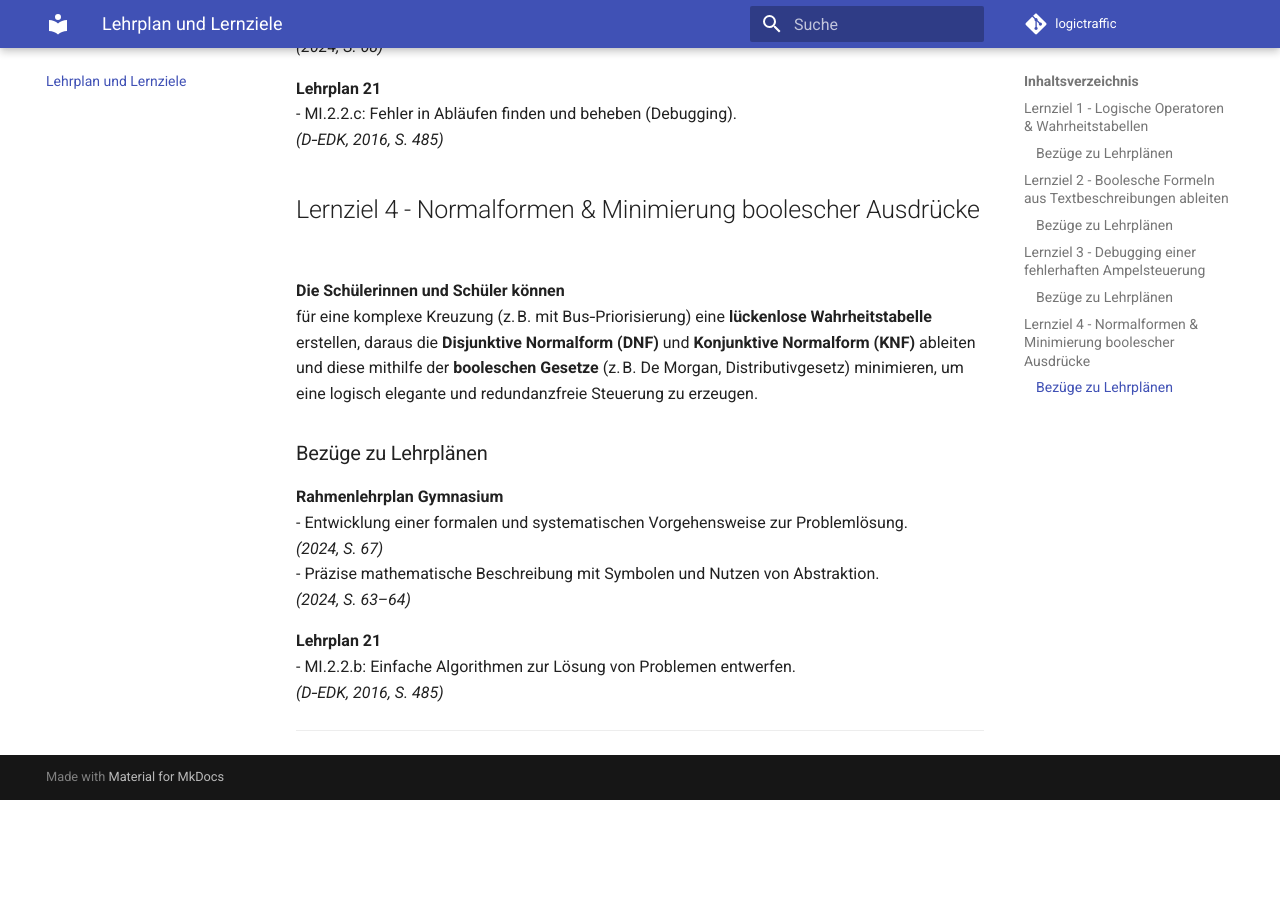
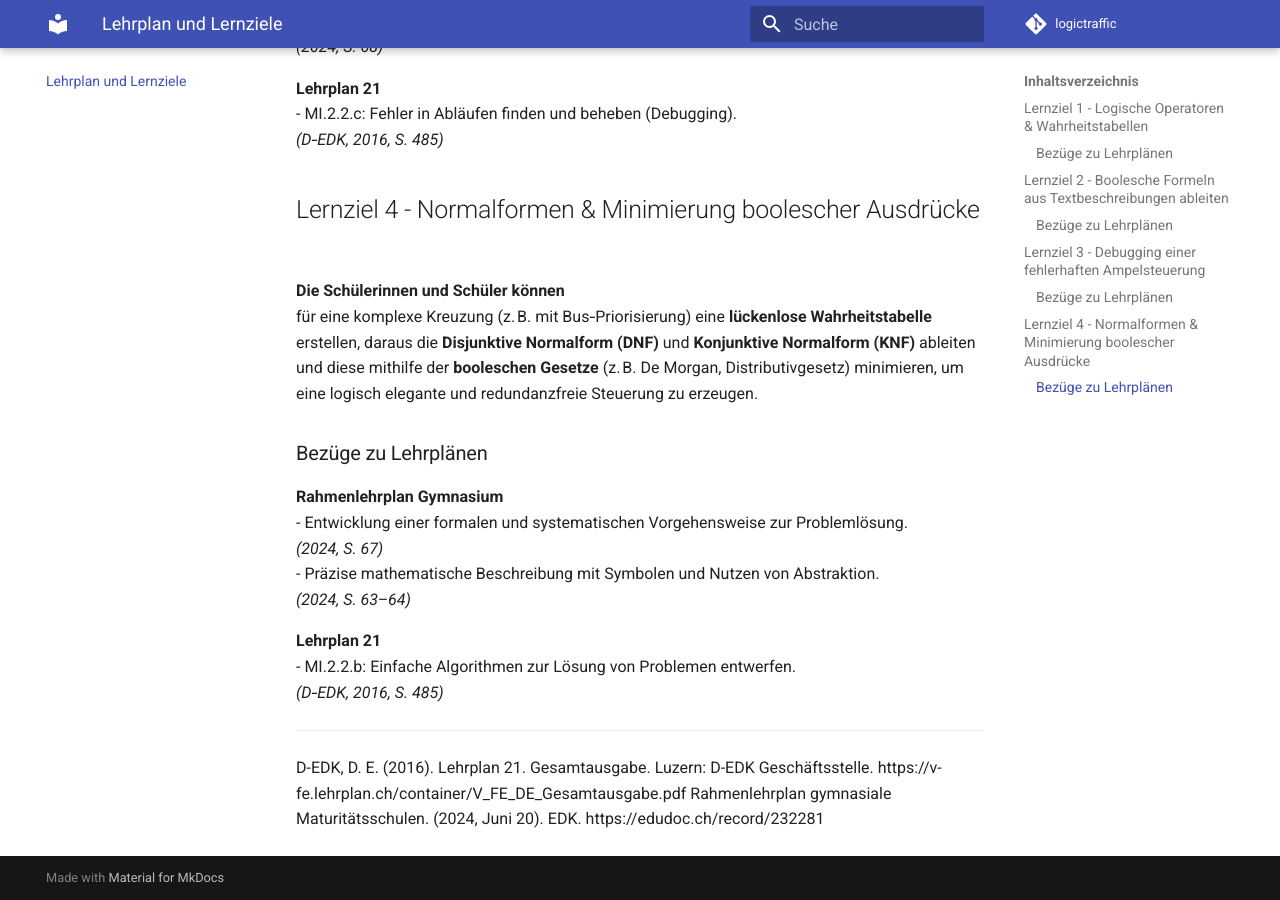
Before and after one commit to salomegolden/logictraffic, an MkDocs documentation site: the page built from docs/goals.md, in a window 1280 px wide and 900 px high, scrolled down 2197 px. Built offline with MkDocs 1.6.1 and Material for MkDocs 9.7.7, drawn with Linux system fonts in a browser that asks for light colours; comment, search, counter and statistics services are not loaded; before the commit the page ends 2997 px from its top, so only the background shows below that.

Commit message:
Quellen als Fussnote eingefügt (Lehrpläne)
Added references for Lehrplan 21 and Rahmenlehrplan.

```diff
--- a/docs/goals.md
+++ b/docs/goals.md
@@ -89,3 +89,5 @@ für eine komplexe Kreuzung (z. B. mit Bus‑Priorisierung) eine **lückenlose
   *(D‑EDK, 2016, S. 485)*
 
 ---
+D-EDK, D. E. (2016). Lehrplan 21. Gesamtausgabe. Luzern: D-EDK Geschäftsstelle. https://v-fe.lehrplan.ch/container/V_FE_DE_Gesamtausgabe.pdf
+Rahmenlehrplan gymnasiale Maturitätsschulen. (2024, Juni 20). EDK. https://edudoc.ch/record/232281
```
